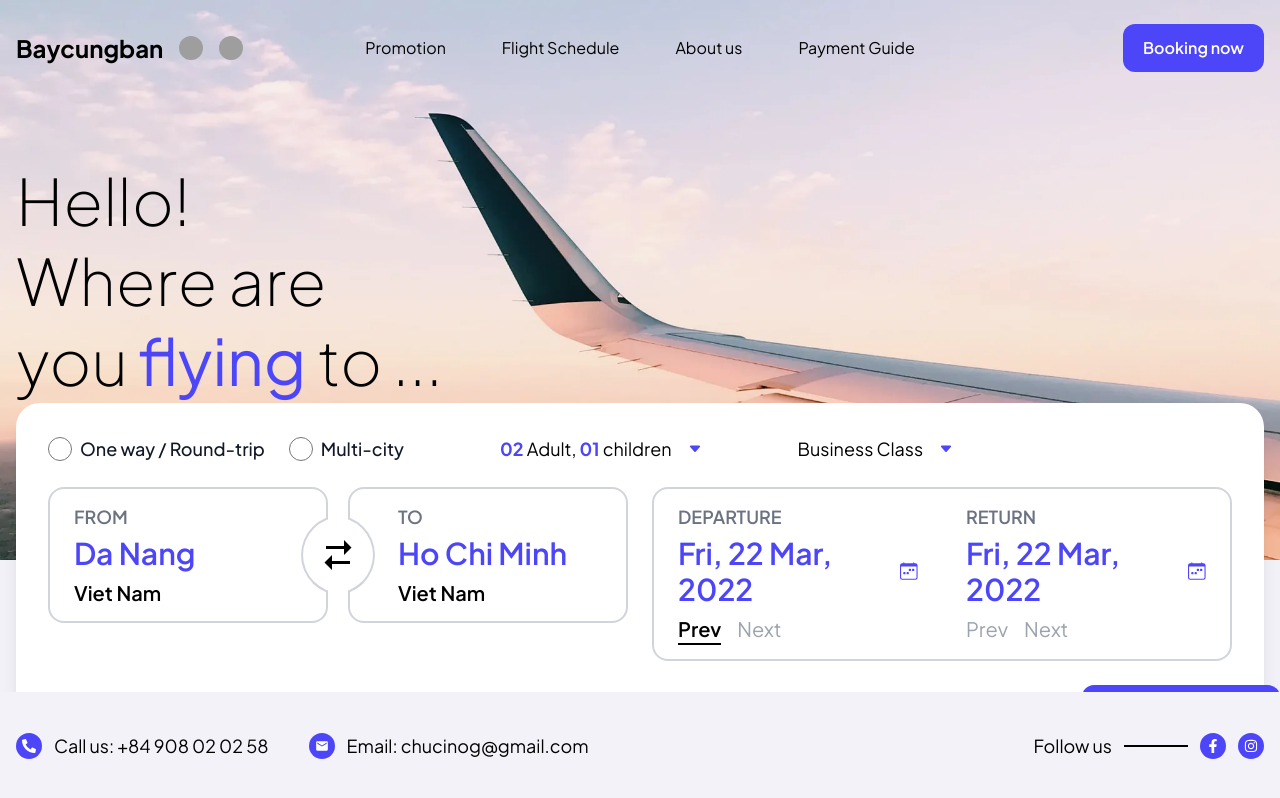
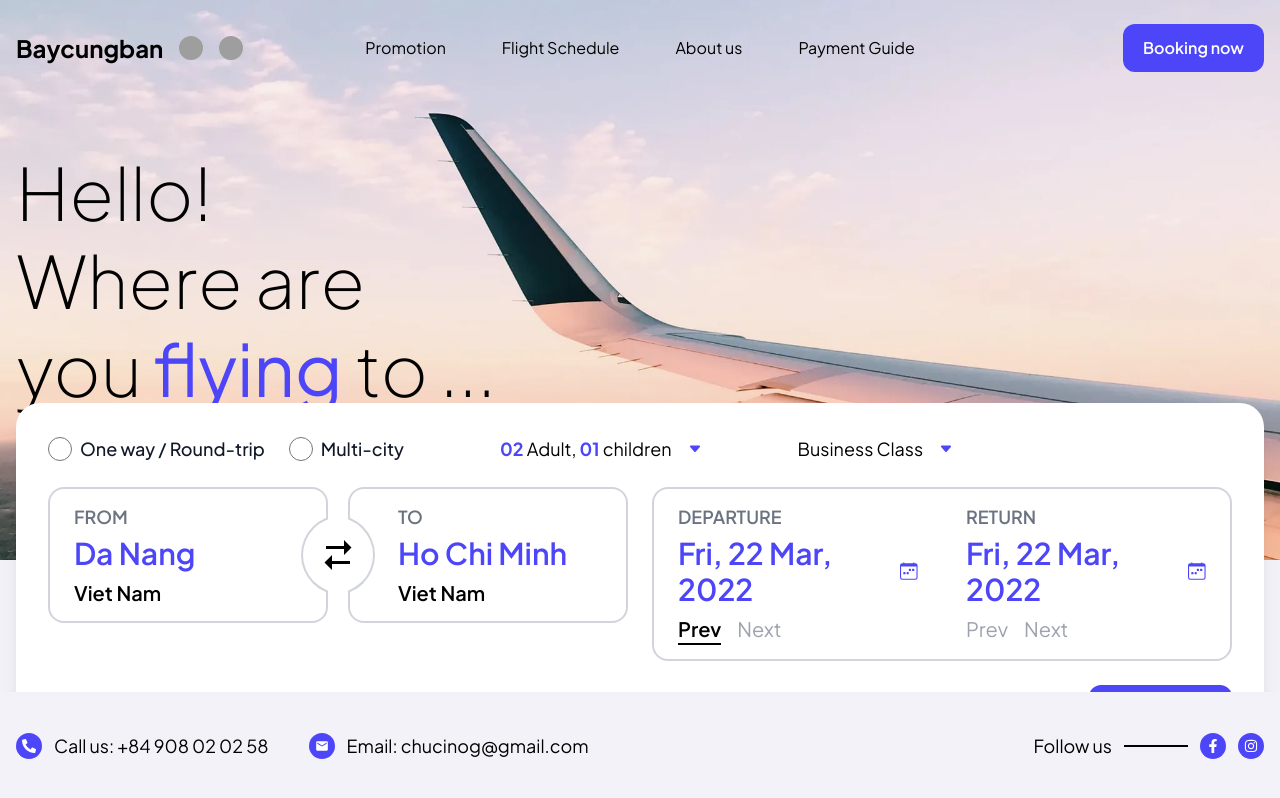
Before and after one commit to thanhnguyen662/mona-test, a React (Create React App) app: page / in a window 1280 px wide. Built offline with nearby package versions, Linux system fonts and the light colour scheme; grey boxes are pictures that could not be loaded.

Commit message:
fix: 🐛 search button position in home page

```diff
--- a/src/common/components/Logo/index.jsx
+++ b/src/common/components/Logo/index.jsx
@@ -6,7 +6,9 @@ function Logo(props) {
 
    return (
       <div onClick={() => navigate('/')}>
-         <h1 className='text-2xl font-bold  cursor-pointer'>Baycungban</h1>
+         <h1 className='text-2xl font-bold leading-none cursor-pointer'>
+            Baycungban
+         </h1>
       </div>
    );
 }
--- a/src/common/components/SearchCard/index.jsx
+++ b/src/common/components/SearchCard/index.jsx
@@ -7,7 +7,7 @@ import SearchCardHeader from './subComponents/SearchCardHeader';
 
 function SearchCard(props) {
    return (
-      <div className='bg-white rounded-3xl px-8 pt-8 pb-14 shadow-xl flex flex-col gap-6'>
+      <div className='bg-white rounded-3xl px-8 pt-8 pb-14 shadow-xl flex flex-col gap-6 relative'>
          <div className='flex items-center gap-24 text-lg'>
             <SearchCardHeader />
          </div>
@@ -19,7 +19,7 @@ function SearchCard(props) {
                <SearchCardFlyTime />
             </div>
          </div>
-         <div className='absolute top-full translate-y-[-50%] left-[84.5%]'>
+         <div className='absolute top-[100%] left-[calc(100%-2rem)] translate-y-[-50%] translate-x-[-100%] w-fit'>
             <SearchButton />
          </div>
       </div>
--- a/src/common/pages/HomePage/index.jsx
+++ b/src/common/pages/HomePage/index.jsx
@@ -9,7 +9,7 @@ function HomePage(props) {
          <div className='bg-home h-[70vh] bg-cover relative'>
             <Header theme='dark' />
             <div className='container mx-auto px-4'>
-               <div className='absolute container left-[50%] top-[50%] translate-x-[-50%] translate-y-[-50%]  px-4 flex flex-col text-[64px] font-thin leading-none gap-4'>
+               <div className='absolute container left-[50%] top-[50%] translate-x-[-50%] translate-y-[-50%]  px-4 flex flex-col text-7xl font-thin leading-none gap-4'>
                   <h1>Hello!</h1>
                   <h1>Where are</h1>
                   <span>
--- a/src/features/flight/components/FlightCard/subComponents/FlightCardHeader/index.jsx
+++ b/src/features/flight/components/FlightCard/subComponents/FlightCardHeader/index.jsx
@@ -61,7 +61,7 @@ function FlightAirline({ airlineCode }) {
 
 function FlightRequired({ freebag }) {
    return (
-      <div className='flex flex-col gap-1'>
+      <div className='flex flex-col gap-3'>
          <div className='flex items-center gap-3 text-md'>
             <HiOutlineShoppingBag />
             <span>
```
